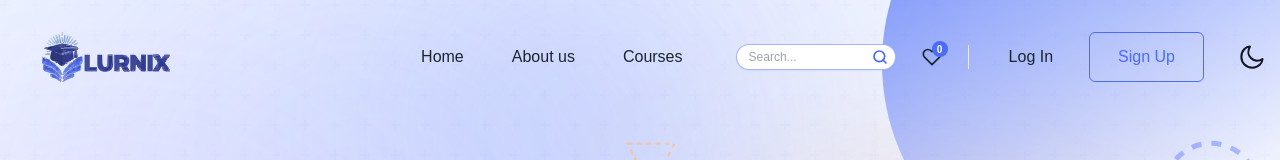
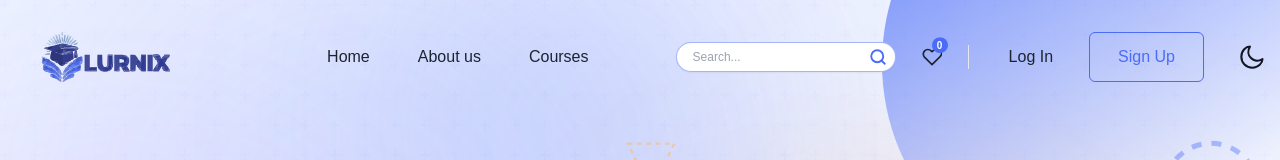
Before and after one commit to mariumrashad/Lurnix-platform, a React (Create React App) app: page / in a window 1280 px wide. Both pictures are taken after a click on the button 879 px from the left and 57 px from the top of the page. Shown: the top 160 px of the page. Built offline with nearby package versions, Linux system fonts and the light colour scheme; data requests are answered from the project's data file.

Commit message:
feat(header): complete wishlist feature and enhanced search bar

```diff
--- a/src/components/Header/index.js
+++ b/src/components/Header/index.js
@@ -1,45 +1,73 @@
-import { useEffect, useState } from "react";
-import { useLocation } from "react-router-dom";
+import { useEffect, useState, useRef } from "react";
+import { useLocation, useNavigate } from "react-router-dom";
 import { NavHashLink as Link } from "react-router-hash-link";
 import ThemeToggler from "./ThemeToggler";
 import menuData from "./menuData";
 
-const Header = ({ onSearch }) => {
+const Header = ({ wishlistCount, courses = [] }) => {
   const [navbarOpen, setNavbarOpen] = useState(false);
   const [sticky, setSticky] = useState(false);
   const [openIndex, setOpenIndex] = useState(-1);
   const [isSearchVisible, setIsSearchVisible] = useState(false);
+  const [searchValue, setSearchValue] = useState("");
+  const [filteredResults, setFilteredResults] = useState([]);
 
   const location = useLocation();
+  const navigate = useNavigate();
+  const searchRef = useRef(null);
   const usePathName = location.pathname;
 
   const navbarToggleHandler = () => setNavbarOpen(!navbarOpen);
 
   const handleStickyNavbar = () => {
-    if (window.scrollY >= 80) {
-      setSticky(true);
-    } else {
-      setSticky(false);
-    }
+    if (window.scrollY >= 80) setSticky(true);
+    else setSticky(false);
   };
 
   useEffect(() => {
     window.addEventListener("scroll", handleStickyNavbar);
-    return () => window.removeEventListener("scroll", handleStickyNavbar);
+    const handleClickOutside = (event) => {
+      if (searchRef.current && !searchRef.current.contains(event.target)) {
+        setFilteredResults([]);
+      }
+    };
+    document.addEventListener("mousedown", handleClickOutside);
+    return () => {
+      window.removeEventListener("scroll", handleStickyNavbar);
+      document.removeEventListener("mousedown", handleClickOutside);
+    };
   }, []);
 
   const handleSubmenu = (index) => {
     setOpenIndex(openIndex === index ? -1 : index);
   };
 
+  const handleSearchChange = (e) => {
+    const value = e.target.value;
+    setSearchValue(value);
+    if (value.trim() === "") {
+      setFilteredResults([]);
+    } else {
+      const matches = courses.filter((course) =>
+        course.title.toLowerCase().includes(value.toLowerCase())
+      );
+      setFilteredResults(matches);
+    }
+  };
+
+  const executeSearch = (courseId) => {
+    if (courseId) {
+      navigate(`/course/${courseId}`);
+    } else if (filteredResults.length > 0) {
+      navigate(`/course/${filteredResults[0].id}`);
+    }
+    setFilteredResults([]);
+    setSearchValue("");
+    setIsSearchVisible(false);
+  };
+
   return (
-    <header
-      className={`header top-0 left-0 z-40 flex w-full items-center ${
-        sticky
-          ? "dark:bg-gray-dark dark:shadow-sticky-dark shadow-sticky fixed z-[9999] bg-white/80 backdrop-blur-md transition"
-          : "absolute bg-transparent"
-      }`}
-    >
+    <header className={`header top-0 left-0 z-40 flex w-full items-center ${sticky ? "dark:bg-gray-dark dark:shadow-sticky-dark shadow-sticky fixed z-[9999] bg-white/80 backdrop-blur-md transition" : "absolute bg-transparent"}`}>
       <div className="container mx-auto px-4">
         <div className="relative -mx-4 flex items-center justify-between">
 
@@ -50,6 +78,7 @@ const Header = ({ onSearch }) => {
             </Link>
           </div>
 
+          {/* Navigation Links */}
           <div className="flex flex-1 items-center justify-center px-4">
             <nav id="navbarCollapse" className={`navbar border-body-color/50 dark:border-body-color/20 dark:bg-dark absolute right-4 z-30 w-[250px] rounded border-[.5px] bg-white px-6 py-4 duration-300 lg:visible lg:static lg:w-auto lg:border-none lg:!bg-transparent lg:p-0 lg:opacity-100 ${navbarOpen ? "top-full opacity-100" : "invisible top-[120%] opacity-0"}`}>
               <ul className="block lg:flex lg:space-x-12">
@@ -81,44 +110,57 @@ const Header = ({ onSearch }) => {
           </div>
 
           <div className="flex items-center justify-end flex-shrink-0 space-x-2 md:space-x-4 pr-16 lg:pr-0">
+
+            <div className="flex items-center" ref={searchRef}>
               <div className="relative flex items-center">
+                <div className={`flex items-center transition-all duration-300 w-[160px] md:w-[220px] ${isSearchVisible ? "opacity-100 visible" : "opacity-0 invisible"}`}>
                   <input
                     type="text"
                     placeholder="Search..."
-    onChange={(e) => onSearch(e.target.value)}
-    className={`absolute right-0 top-1/2 -translate-y-1/2 rounded-full border border-primary/50 bg-white px-3 py-1 text-xs text-dark outline-none shadow-sm dark:bg-dark dark:text-white transition-all duration-300 z-50 ${
-      isSearchVisible ? "w-32 md:w-40 opacity-100 visible" : "w-0 opacity-0 invisible"
-    }`}
+                    value={searchValue}
+                    onChange={handleSearchChange}
+                    onKeyDown={(e) => e.key === 'Enter' && executeSearch()}
+                    className={`w-full border border-primary/50 bg-white px-4 py-1.5 text-xs text-dark outline-none shadow-sm dark:bg-dark dark:text-white ${isSearchVisible && filteredResults.length > 0 ? "rounded-t-lg border-b-transparent" : "rounded-full"}`}
                     autoFocus={isSearchVisible}
                   />
+                </div>
+
                 <button
                   onClick={() => setIsSearchVisible(!isSearchVisible)}
-    className={`relative z-[60] flex h-8 w-8 items-center justify-center rounded-full text-dark hover:bg-gray-100 dark:text-white dark:hover:bg-white/10 transition-all ${isSearchVisible ? 'text-primary' : ''}`}
+                  className={`relative z-[60] flex h-9 w-9 items-center justify-center rounded-full text-dark hover:bg-gray-100 dark:text-white dark:hover:bg-white/10 transition-all ${isSearchVisible ? 'text-primary ml-[-36px]' : 'ml-2'}`}
                 >
-    <svg width="16" height="16" viewBox="0 0 24 24" fill="none" stroke="currentColor" strokeWidth="2.5" strokeLinecap="round" strokeLinejoin="round">
+                  <svg width="18" height="18" viewBox="0 0 24 24" fill="none" stroke="currentColor" strokeWidth="2.5" strokeLinecap="round" strokeLinejoin="round">
                     <circle cx="11" cy="11" r="8"></circle>
                     <line x1="21" y1="21" x2="16.65" y2="16.65"></line>
                   </svg>
                 </button>
+
+                {filteredResults.length > 0 && isSearchVisible && (
+                  <div className="absolute top-full left-0 w-full bg-white dark:bg-[#121723] shadow-2xl rounded-b-lg border-x border-b border-primary/40 z-[9999] overflow-hidden py-1">
+                    {filteredResults.map((course) => (
+                      <div
+                        key={course.id}
+                        onClick={() => executeSearch(course.id)}
+                        className="flex items-center px-4 py-2 hover:bg-primary/5 cursor-pointer group transition-colors border-b border-gray-50 dark:border-gray-800 last:border-0"
+                      >
+                        <span className="text-[12px] font-medium text-dark dark:text-white group-hover:text-primary transition-colors line-clamp-1">{course.title}</span>
                       </div>
+                    ))}
+                  </div>
+                )}
+              </div>
+            </div>
+
             <Link smooth to="/wishlist" className="relative flex h-10 w-10 items-center justify-center rounded-full text-dark hover:bg-gray-100 dark:text-white dark:hover:bg-white/10 transition-all">
-              <svg width="20" height="20" viewBox="0 0 24 24" fill="none" stroke="currentColor" strokeWidth="2" strokeLinecap="round" strokeLinejoin="round">
-                <path d="M20.84 4.61a5.5 5.5 0 0 0-7.78 0L12 5.67l-1.06-1.06a5.5 5.5 0 0 0-7.78 7.78l1.06 1.06L12 21.23l8.84-8.84 1.06-1.06a5.5 5.5 0 0 0 0-7.78z"></path>
-              </svg>
-              <span className="absolute top-1 right-1 flex h-4 w-4 items-center justify-center rounded-full bg-primary text-[10px] font-bold text-white">0</span>
+              <svg width="20" height="20" viewBox="0 0 24 24" fill="none" stroke="currentColor" strokeWidth="2" strokeLinecap="round" strokeLinejoin="round"><path d="M20.84 4.61a5.5 5.5 0 0 0-7.78 0L12 5.67l-1.06-1.06a5.5 5.5 0 0 0-7.78 7.78l1.06 1.06L12 21.23l8.84-8.84 1.06-1.06a5.5 5.5 0 0 0 0-7.78z"></path></svg>
+              <span key={wishlistCount} className="absolute top-1 right-1 flex h-4 w-4 items-center justify-center rounded-full bg-primary text-[10px] font-bold text-white animate-bounce">{wishlistCount}</span>
             </Link>
 
             <span className="hidden h-6 w-[1px] bg-gray-200 dark:bg-white/10 md:block"></span>
 
             <div className="hidden items-center lg:flex space-x-3">
-              <Link to="/login" className="group relative overflow-hidden rounded-md px-6 py-3 text-base font-medium text-dark dark:text-white transition-all">
-                <span className="relative z-10 group-hover:text-white transition-colors duration-300">Log In</span>
-                <div className="absolute inset-0 z-0 bg-primary translate-y-full transition-transform duration-300 group-hover:translate-y-0"></div>
-              </Link>
-              <Link to="/signup" className="group relative overflow-hidden rounded-md border border-primary px-7 py-3 text-base font-medium text-primary transition-all duration-300 hover:text-white">
-                <span className="relative z-10">Sign Up</span>
-                <div className="absolute inset-0 z-0 bg-primary translate-y-full transition-transform duration-300 group-hover:translate-y-0"></div>
-              </Link>
+              <Link to="/login" className="group relative overflow-hidden rounded-md px-6 py-3 text-base font-medium text-dark dark:text-white transition-all"><span className="relative z-10 group-hover:text-white transition-colors duration-300">Log In</span><div className="absolute inset-0 z-0 bg-primary translate-y-full transition-transform duration-300 group-hover:translate-y-0"></div></Link>
+              <Link to="/signup" className="group relative overflow-hidden rounded-md border border-primary px-7 py-3 text-base font-medium text-primary transition-all duration-300 hover:text-white"><span className="relative z-10">Sign Up</span><div className="absolute inset-0 z-0 bg-primary translate-y-full transition-transform duration-300 group-hover:translate-y-0"></div></Link>
             </div>
 
             <div className="pl-1">
```
Lines whose indentation alone changed are shown as unchanged.
